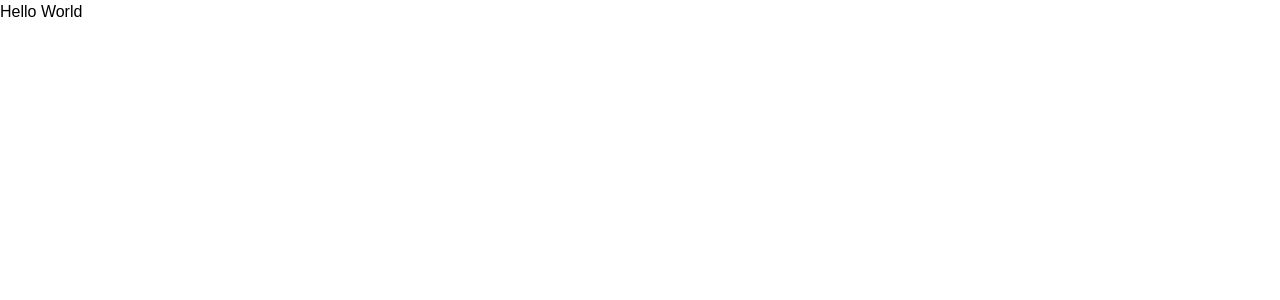
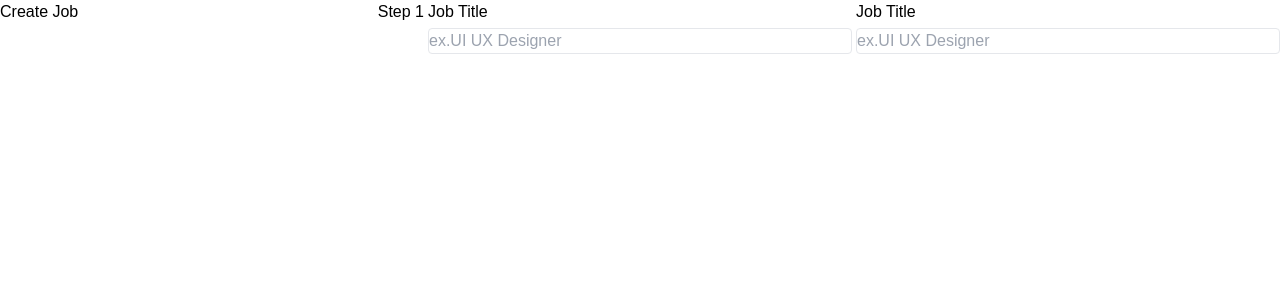
Before and after one commit to Ganesh-mBit/GV-forms-figma, a React (Create React App) app: page / in a window 1280 px wide. Shown: the top 300 px of the page. Built offline with nearby package versions, Linux system fonts and the light colour scheme.

Commit message:
Base common components created

```diff
--- a/package.json
+++ b/package.json
@@ -9,6 +9,7 @@
     "react": "^18.2.0",
     "react-dom": "^18.2.0",
     "react-scripts": "5.0.1",
+    "tailwind-merge": "^1.13.1",
     "web-vitals": "^2.1.4"
   },
   "scripts": {
--- a/src/App.css
+++ b/src/App.css
@@ -6,5 +6,7 @@
 
 html,
 body {
+  margin: 0;
+  padding: 0;
   font-family: 'Poppins', sans-serif;
 }
--- a/src/App.js
+++ b/src/App.js
@@ -1,9 +1,13 @@
 import './App.css';
+import TextField from './components/TextField';
+import Topbar from './components/Topbar';
 
 function App() {
   return (
-    <div>
-      <h1>Hello World</h1>
+    <div className='flex gap-1'>
+      <Topbar leftLabel="Create Job" rightLabel="Step 1" />
+      <TextField label="Job Title" placeHolder="ex.UI UX Designer" className="gap-1" />
+      <TextField label="Job Title" placeHolder="ex.UI UX Designer" className="gap-1" />
     </div>
   );
 }
--- /dev/null
+++ b/src/components/Button.js
@@ -0,0 +1,11 @@
+import React from 'react';
+
+const Button = ({ label, className }) => {
+  return (
+    <button className={className}>
+      {label}
+    </button>
+  )
+}
+
+export default Button;
--- /dev/null
+++ b/src/components/Form.js
@@ -0,0 +1,12 @@
+import React from 'react';
+import { twMerge } from 'tailwind-merge';
+
+const Form = ({ children, className }) => {
+  return (
+    <div className={twMerge('w-full flex flex-col', className)}>
+      {children}
+    </div>
+  )
+}
+
+export default Form;
--- /dev/null
+++ b/src/components/TextField.js
@@ -0,0 +1,13 @@
+import React from 'react';
+import { twMerge } from 'tailwind-merge';
+
+const TextField = ({ label, placeHolder, className, labelCSS, inputCSS }) => {
+  return (
+    <div className={twMerge('w-full flex flex-col', className)}>
+      <h1 className={twMerge('block', labelCSS)}>{label}&nbsp;</h1>
+      <input className={twMerge('border rounded', inputCSS)} type="text" placeholder={placeHolder} />
+    </div>
+  );
+};
+
+export default TextField;
--- /dev/null
+++ b/src/components/Topbar.js
@@ -0,0 +1,13 @@
+import React from 'react'
+import { twMerge } from 'tailwind-merge'
+
+const Topbar = ({ leftLabel, rightLabel, className, leftLabelCSS, rightLabelCSS }) => {
+  return (
+    <div className={twMerge('w-full flex justify-between', className)}>
+      <h1 className={leftLabelCSS}>{leftLabel}</h1>
+      <h3 className={rightLabelCSS}>{rightLabel}</h3>
+    </div>
+  )
+}
+
+export default Topbar
--- /dev/null
+++ b/src/components/TwoTextFieldSide.js
@@ -0,0 +1,14 @@
+import React from 'react';
+import { twMerge } from 'tailwind-merge';
+
+const TwoTextFieldSide = ({ className, fields = [] }) => {
+  return (
+    <div className={twMerge('flex', className)}>
+      {fields?.map((item) => (
+        <TextField label={item?.label} placeHolder={item?.placeHolder} className={item?.className} />
+      ))}
+    </div>
+  )
+}
+
+export default TwoTextFieldSide
```
Also changed, not shown: 1 other file (tests, documents, lock files or other folders).
